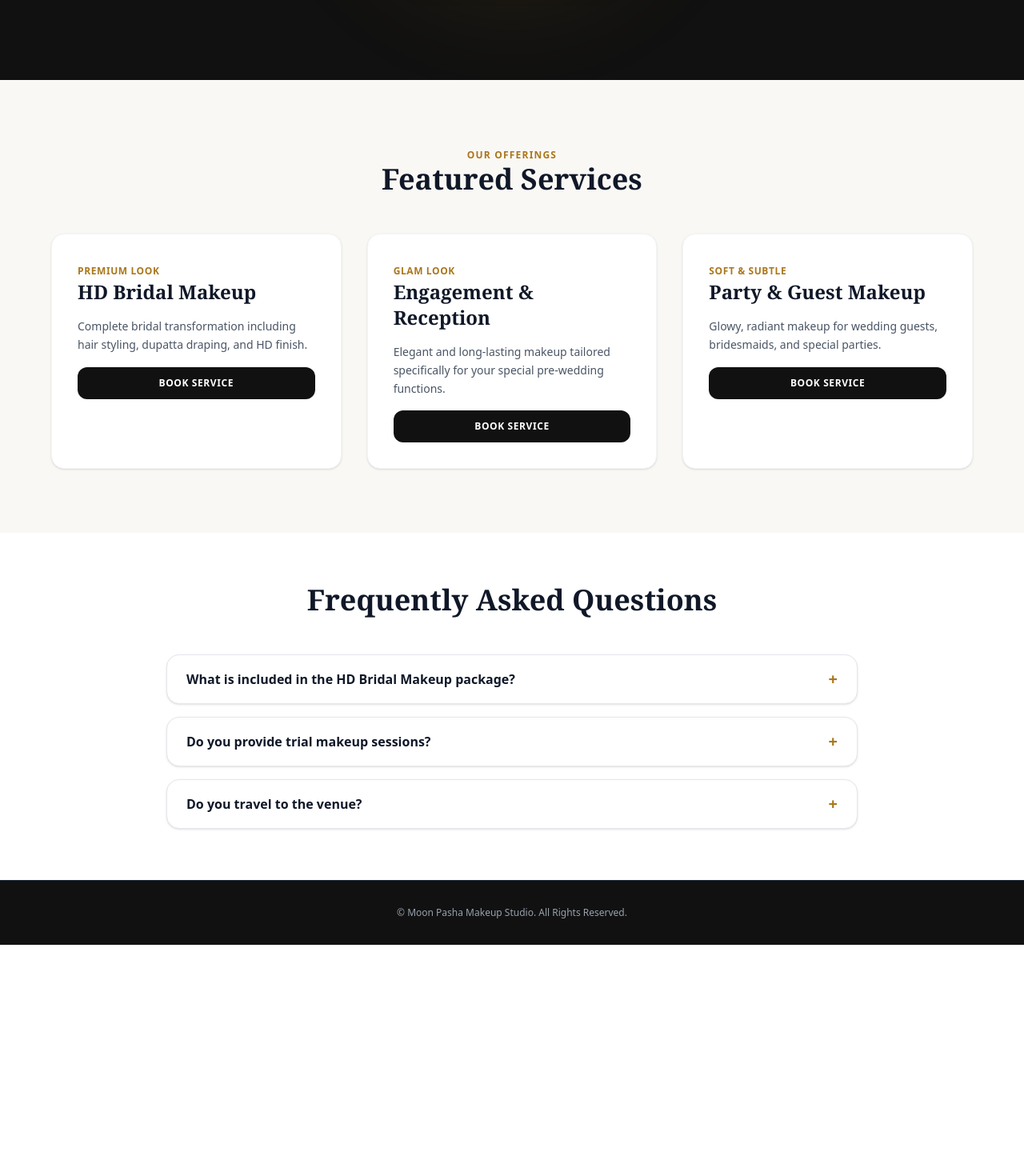
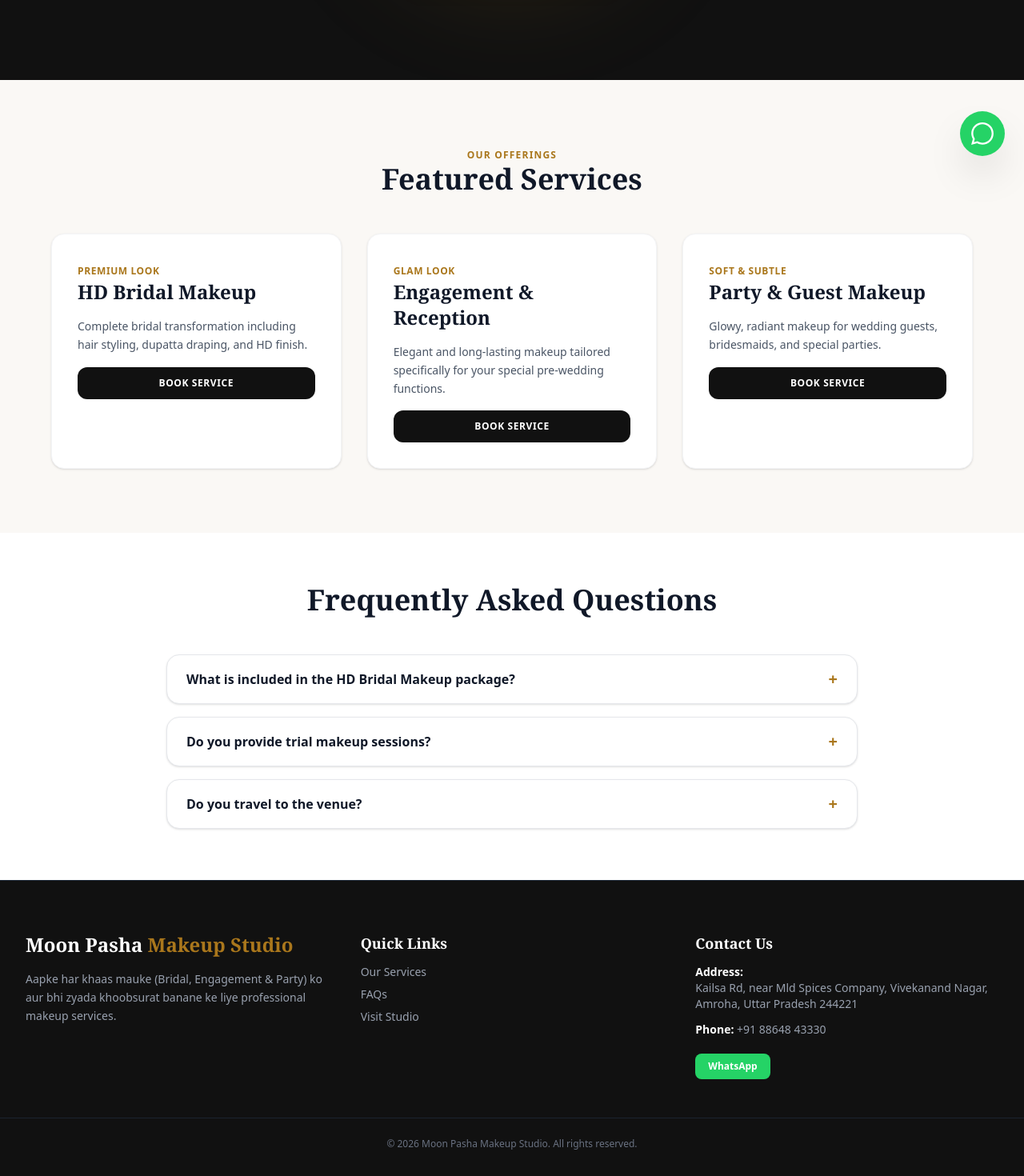
Before and after one commit to moonpasha98/alipagal, a React (Vite) app: page / in a window 1280 px wide. Shown: the part 581-2051 px from the top of the page at 80% size. Before the commit the page ends 1762 px from the top, so only its background shows below. Built offline with nearby package versions, Linux system fonts and the light colour scheme.

Commit message:
Update App.tsx

```diff
--- a/App.tsx
+++ b/App.tsx
@@ -17,12 +17,11 @@ function BookingModal({ isOpen, onClose }: { isOpen: boolean; onClose: () => voi
     const date = (formData.get('date') as string) || '';
     const message = (formData.get('message') as string) || 'None';
 
-    // Aapka WhatsApp Number set hai
     const ownerWhatsAppNumber = "918864843330";
 
     const text = `*New Booking Request - Moon Pasha Studio*%0A%0A*Name:* ${name}%0A*Phone:* ${phone}%0A*Service:* ${service}%0A*Date:* ${date}%0A*Notes:* ${message}`;
 
-    window.open(`https://wa.me/${ownerWhatsAppNumber}?text=${text}`, '_blank');
+    window.open(`https://api.whatsapp.com/send?phone=${ownerWhatsAppNumber}&text=${text}`, '_blank');
 
     form.reset();
     onClose();
@@ -109,11 +108,12 @@ function Navbar({ onOpenBooking }: { onOpenBooking: () => void }) {
           <div className="hidden md:flex items-center space-x-8 text-sm font-medium">
             <a href="#services" className="text-gray-300 hover:text-[#AA771C] transition-colors">Services</a>
             <a href="#faq" className="text-gray-300 hover:text-[#AA771C] transition-colors">FAQ</a>
+            <a href="#contact" className="text-gray-300 hover:text-[#AA771C] transition-colors">Contact</a>
           </div>
 
           <div className="hidden md:flex items-center">
             <button type="button" onClick={onOpenBooking} className="px-5 py-2.5 bg-[#AA771C] hover:bg-[#916216] text-white text-xs font-semibold uppercase tracking-wider rounded-xl transition-all shadow-md cursor-pointer">
-              Book Now
+              Book Appointment
             </button>
           </div>
 
@@ -129,8 +129,9 @@ function Navbar({ onOpenBooking }: { onOpenBooking: () => void }) {
         <div className="md:hidden bg-[#161616] border-b border-[#D4AF37]/20 px-4 pt-4 pb-6 space-y-3">
           <a href="#services" onClick={() => setMobileMenuOpen(false)} className="block text-gray-300 hover:text-[#AA771C] text-sm py-2">Services</a>
           <a href="#faq" onClick={() => setMobileMenuOpen(false)} className="block text-gray-300 hover:text-[#AA771C] text-sm py-2">FAQ</a>
+          <a href="#contact" onClick={() => setMobileMenuOpen(false)} className="block text-gray-300 hover:text-[#AA771C] text-sm py-2">Contact</a>
           <button type="button" onClick={() => { setMobileMenuOpen(false); onOpenBooking(); }} className="w-full py-3 bg-[#AA771C] hover:bg-[#916216] text-white text-xs font-semibold uppercase tracking-wider rounded-xl cursor-pointer">
-            Book Now
+            Book Appointment
           </button>
         </div>
       )}
@@ -238,21 +239,94 @@ function FAQ() {
 }
 
 // ==========================================
-// 6. MAIN APP COMPONENT (DEFAULT EXPORT)
+// 6. FOOTER COMPONENT (UPDATED WITH YOUR NO.)
+// ==========================================
+function Footer() {
+  const ownerNumber = "88648 43330";
+  const whatsappUrl = "https://api.whatsapp.com/send?phone=918864843330";
+
+  return (
+    <footer id="contact" className="bg-[#111111] text-white pt-16 pb-8 border-t border-gray-800">
+      <div className="max-w-7xl mx-auto px-4 sm:px-6 lg:px-8 grid grid-cols-1 md:grid-cols-3 gap-10 pb-12">
+
+        {/* Brand Description */}
+        <div className="space-y-4">
+          <h3 className="font-serif text-2xl font-bold">
+            Moon Pasha <span className="text-[#AA771C]">Makeup Studio</span>
+          </h3>
+          <p className="text-gray-400 text-sm leading-relaxed max-w-sm">
+            Aapke har khaas mauke (Bridal, Engagement & Party) ko aur bhi zyada khoobsurat banane ke liye professional makeup services.
+          </p>
+        </div>
+
+        {/* Quick Links */}
+        <div className="space-y-3">
+          <h4 className="font-serif text-lg font-semibold text-white">Quick Links</h4>
+          <ul className="space-y-2 text-sm text-gray-400">
+            <li><a href="#services" className="hover:text-[#AA771C] transition-colors">Our Services</a></li>
+            <li><a href="#faq" className="hover:text-[#AA771C] transition-colors">FAQs</a></li>
+            <li><a href="#contact" className="hover:text-[#AA771C] transition-colors">Visit Studio</a></li>
+          </ul>
+        </div>
+
+        {/* Contact Us - Number Updated Here */}
+        <div className="space-y-3">
+          <h4 className="font-serif text-lg font-semibold text-white">Contact Us</h4>
+          <p className="text-sm text-gray-400">
+            <strong className="text-white">Address:</strong><br />
+            Kailsa Rd, near Mld Spices Company, Vivekanand Nagar, Amroha, Uttar Pradesh 244221
+          </p>
+          <p className="text-sm text-gray-400">
+            <strong className="text-white">Phone:</strong> +91 {ownerNumber}
+          </p>
+
+          <div className="flex space-x-3 pt-2">
+            <a
+              href={whatsappUrl}
+              target="_blank"
+              rel="noopener noreferrer"
+              className="px-4 py-2 bg-[#25D366] hover:bg-[#20ba5a] text-white text-xs font-semibold rounded-lg transition-colors inline-block"
+            >
+              WhatsApp
+            </a>
+          </div>
+        </div>
+
+      </div>
+
+      <div className="text-center text-xs text-gray-500 border-t border-gray-800/80 pt-6">
+        © 2026 Moon Pasha Makeup Studio. All rights reserved.
+      </div>
+    </footer>
+  );
+}
+
+// ==========================================
+// 7. MAIN APP COMPONENT (DEFAULT EXPORT)
 // ==========================================
 export default function App() {
   const [isBookingOpen, setIsBookingOpen] = useState(false);
 
   return (
-    <div className="min-h-screen bg-white text-gray-900 font-sans antialiased">
+    <div className="min-h-screen bg-white text-gray-900 font-sans antialiased relative">
       <Navbar onOpenBooking={() => setIsBookingOpen(true)} />
       <Hero onOpenBooking={() => setIsBookingOpen(true)} />
       <Services onOpenBooking={() => setIsBookingOpen(true)} />
       <FAQ />
+      <Footer />
 
-      <footer className="bg-[#111111] text-gray-400 py-8 text-center text-xs border-t border-gray-800">
-        <p>© Moon Pasha Makeup Studio. All Rights Reserved.</p>
-      </footer>
+      {/* Floating WhatsApp Button at Bottom Right */}
+      <a
+        href="https://api.whatsapp.com/send?phone=918864843330"
+        target="_blank"
+        rel="noopener noreferrer"
+        className="fixed bottom-6 right-6 z-40 bg-[#25D366] hover:bg-[#20ba5a] text-white p-3.5 rounded-full shadow-2xl transition-transform hover:scale-110 flex items-center justify-center"
+        aria-label="WhatsApp Us"
+      >
+        <svg className="w-7 h-7 fill-current" viewBox="0 0 24 24">
+          <path d="M.057 24l1.687-6.163c-1.041-1.804-1.588-3.849-1.587-5.946.003-6.556 5.338-11.891 11.893-11.891 3.181.001 6.167 1.24 8.413 3.488 2.245 2.248 3.481 5.236 3.48 8.414-.003 6.557-5.338 11.892-11.893 11.892-1.99-.001-3.951-.5-5.688-1.448l-6.305 1.654zm6.597-3.807c1.676.995 3.276 1.591 5.392 1.592 5.448 0 9.886-4.434 9.889-9.885.002-5.462-4.415-9.89-9.881-9.892-5.452 0-9.887 4.434-9.889 9.884-.001 2.225.651 3.891 1.746 5.634l-.999 3.648 3.742-.981z" />
+        </svg>
+      </a>
 
       <BookingModal isOpen={isBookingOpen} onClose={() => setIsBookingOpen(false)} />
     </div>
```
